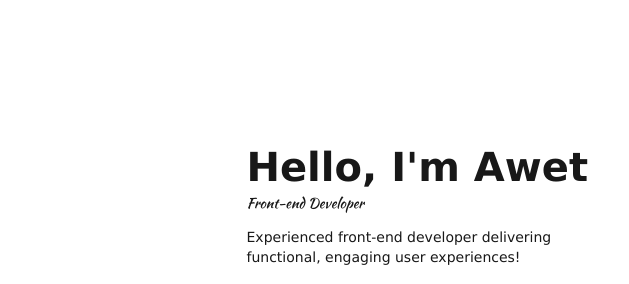
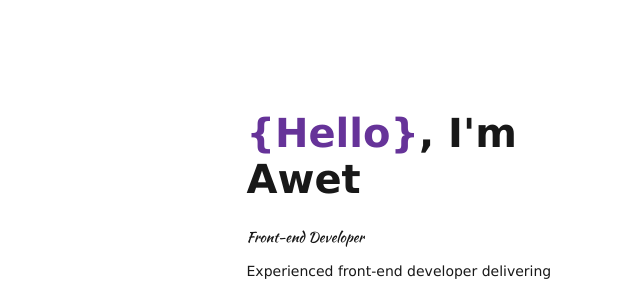
Before and after one commit to AwetMahari/portfolio.github.io, a plain HTML site: page index.html in a window 1280 px wide. Shown: the part 97-381 px from the top of the page, 524-1153 px from the left. Drawn offline with Linux system fonts and the light colour scheme.

Commit message:
Update index.html

```diff
--- a/index.html
+++ b/index.html
@@ -36,7 +36,7 @@
         <div class="pText">
 
             <span>
-                <h1>Hello, I'm Awet</h1>
+                <h1 style="margin-bottom: 25px;"><span style="color: rebeccapurple;">{Hello}</span>, I'm Awet</h1>
                 <p class="p1" style="font-family: 'Kaushan Script', cursive;">Front-end Developer</p>
                 <p class="jobDescription">Experienced front-end developer delivering
                       <br> functional, engaging user experiences!
```
